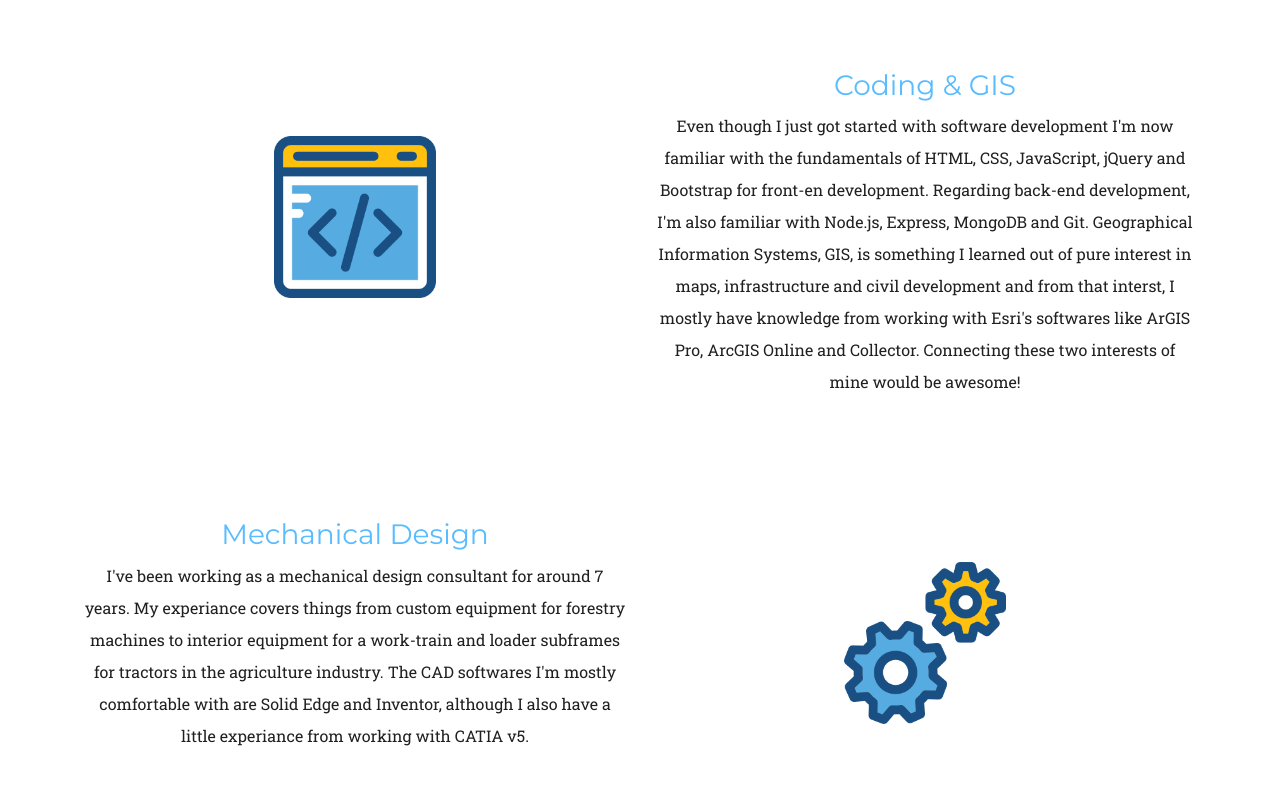
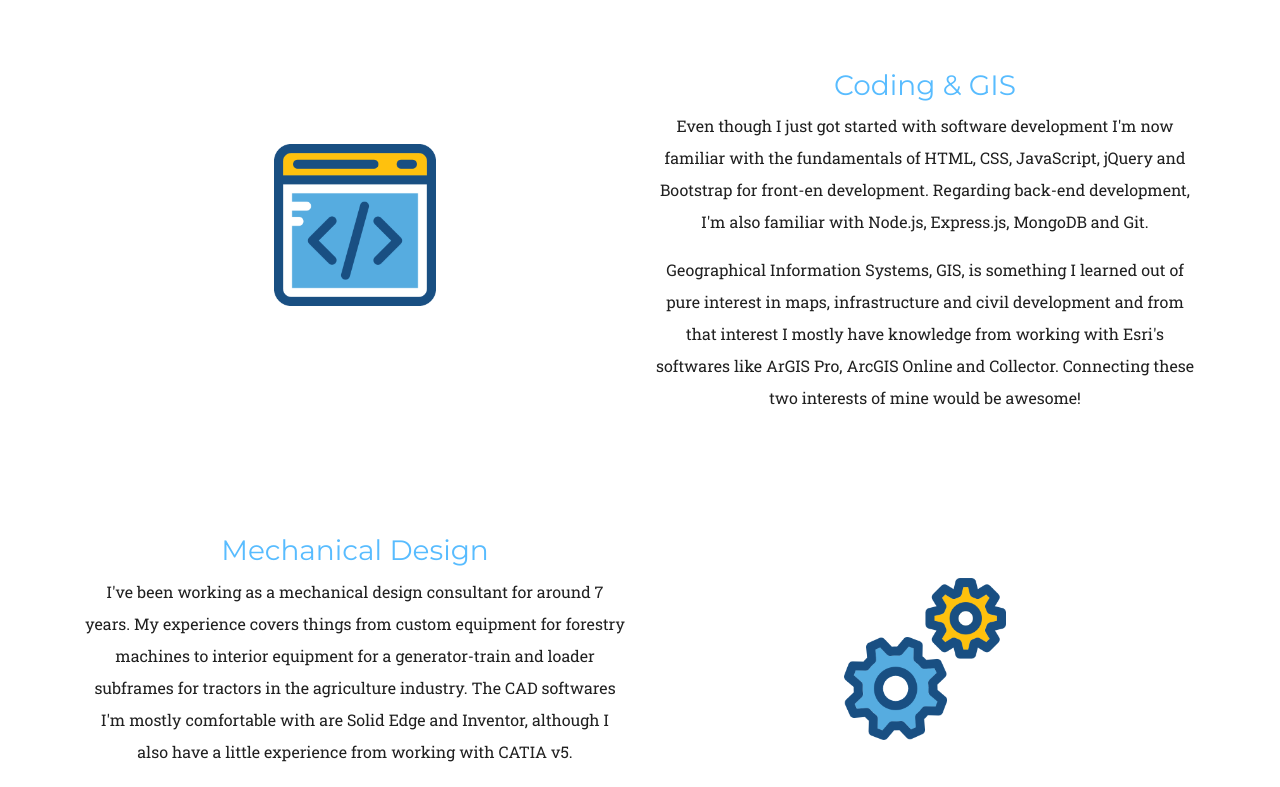
Before and after one commit to timzerDev/home, a plain HTML site: page index.html in a window 1280 px wide. Shown: the part 1798-2585 px from the top of the page. Drawn offline with nearby package versions, Linux system fonts and the light colour scheme; a web font is replaced by a local one.

Commit message:
Update text content

```diff
--- a/index.html
+++ b/index.html
@@ -70,11 +70,8 @@
                 </div>
                 <div class="col-sm-10 col-md-8 col-lg-6">
                     <p>I'm a dedicated and self-taught developer with previous experience from a
-                        wide
-                        range of industries, such as airline maintenance, nuclear power operation and mechanical
-                        engineering. I
-                        am creative and passionate about development and I am thrilled to be able to take part in the
-                        digitalization of our society.
+                        wide range of industries, such as airline maintenance, nuclear power operation and mechanical engineering. I
+                        am creative and passionate about development and I am thrilled to be able to take part in the digitalization of our society.
                     </p>
                 </div>
             </div>
@@ -96,14 +93,12 @@
                 <div class="col-lg-6 my-3 order-1 order-lg-2">
                     <h3>Coding & GIS</h3>
                     <p>Even though I just got started with software development I'm now familiar
-                        with
-                        the fundamentals of HTML, CSS, JavaScript, jQuery and Bootstrap for front-en development.
-                        Regarding
-                        back-end development, I'm also familiar with Node.js, Express, MongoDB and Git.
-                        Geographical Information Systems, GIS, is something I learned out of pure interest in maps,
-                        infrastructure and civil development and from that interst, I mostly have knowledge from working
-                        with Esri's softwares like ArGIS Pro, ArcGIS Online and Collector.
-                        Connecting these two interests of mine would be awesome!
+                        with the fundamentals of HTML, CSS, JavaScript, jQuery and Bootstrap for front-en development.
+                        Regarding back-end development, I'm also familiar with Node.js, Express.js, MongoDB and Git.
+                    </p>
+                    <p>Geographical Information Systems, GIS, is something I learned out of pure interest in maps,
+                        infrastructure and civil development and from that interest I mostly have knowledge from working
+                        with Esri's softwares like ArGIS Pro, ArcGIS Online and Collector. Connecting these two interests of mine would be awesome!
                     </p>
                 </div>
             </div>
@@ -116,9 +111,9 @@
                 <div class="col-lg-6 my-3">
                     <h3>Mechanical Design</h3>
                     <p>I've been working as a mechanical design consultant for around 7 years. My
-                        experiance covers things from custom equipment for forestry machines to interior equipment for a
-                        work-train and loader subframes for tractors in the agriculture industry. The CAD softwares I'm
-                        mostly comfortable with are Solid Edge and Inventor, although I also have a little experiance
+                        experience covers things from custom equipment for forestry machines to interior equipment for a
+                        generator-train and loader subframes for tractors in the agriculture industry. The CAD softwares I'm
+                        mostly comfortable with are Solid Edge and Inventor, although I also have a little experience
                         from
                         working with CATIA v5.
                     </p>
```
